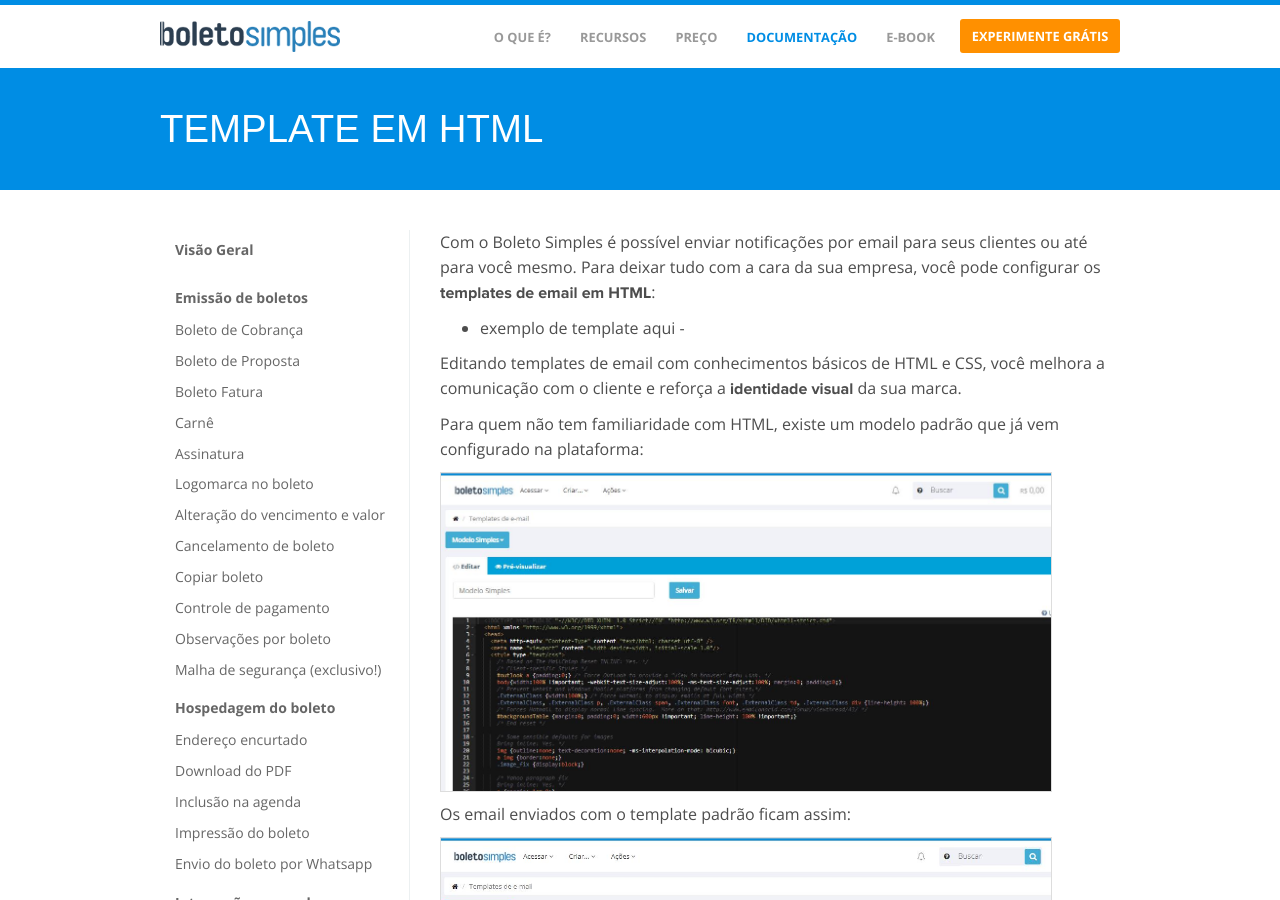
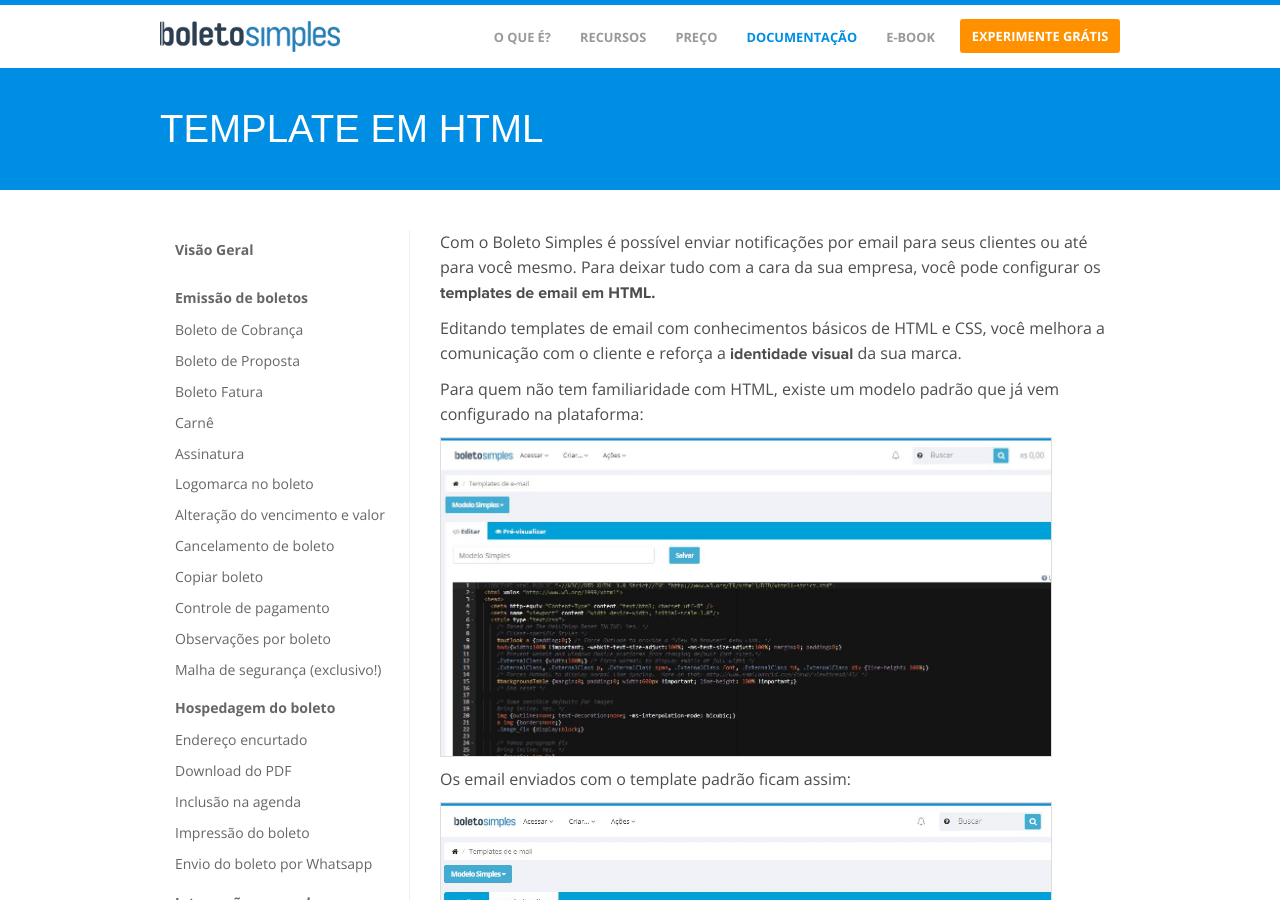
Before and after one commit to BoletoSimples/boletosimples-features, a Jekyll site: the page built from notificacoes-por-e-mail/template-em-html.markdown, in a window 1280 px wide and 900 px high. Built offline with Jekyll 4.4.1, drawn with Linux system fonts in a browser that asks for light colours.

Commit message:
Updated Template Em Html

```diff
--- a/notificacoes-por-e-mail/template-em-html.markdown
+++ b/notificacoes-por-e-mail/template-em-html.markdown
@@ -4,9 +4,7 @@
 position: 1
 ---
 
-Com o Boleto Simples é possível enviar notificações por email para seus clientes ou até para você mesmo. Para deixar tudo com a cara da sua empresa, você pode configurar os **templates de email em HTML**:
-
-* exemplo de template aqui -
+Com o Boleto Simples é possível enviar notificações por email para seus clientes ou até para você mesmo. Para deixar tudo com a cara da sua empresa, você pode configurar os **templates de email em HTML.**
 
 Editando templates de email com conhecimentos básicos de HTML e CSS, você melhora a comunicação com o cliente e reforça a **identidade visual** da sua marca.
 
```
